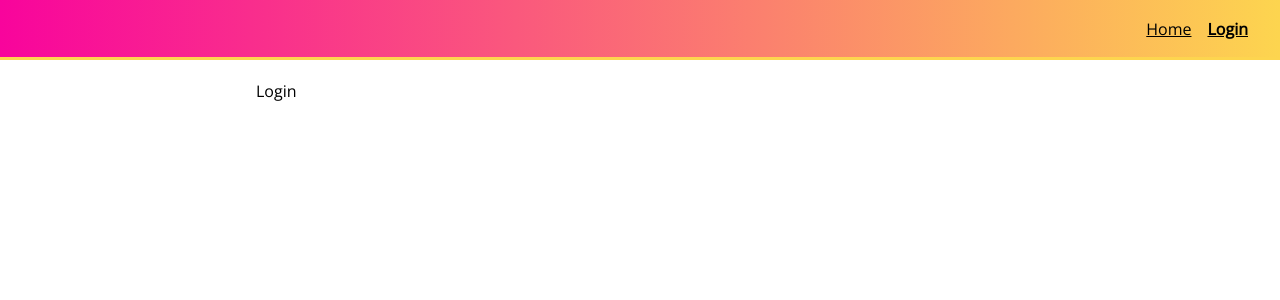
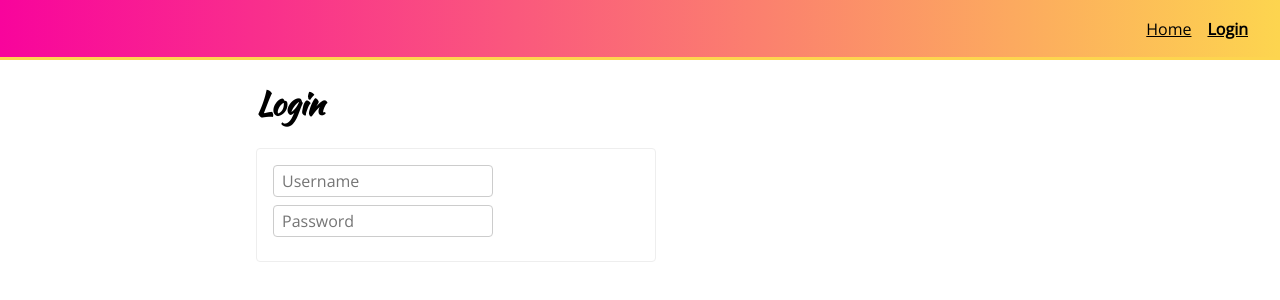
Before and after one commit to nghilevi/react-lab, a React (Create React App) app in the folder styled-component-lab/: page /login in a window 1280 px wide. Shown: the top 300 px of the page. Built offline with nearby package versions, Linux system fonts and the light colour scheme.

Commit message:
added login input component

```diff
--- a/styled-component-lab/src/components/common/Header.js
+++ b/styled-component-lab/src/components/common/Header.js
@@ -41,7 +41,7 @@ const Menu = styled.nav`
 
 // we dont want to pass isActive to the normal Link/ReactRouterDomLink component
 // the isActive will then never be set on Link component
-// this is to avoid
+// this is to avoid an issue from React
 const Link = ({isActive, children, ...props}) => {
     return (
         <ReactRouterDomLink {...props}>{children}</ReactRouterDomLink>
--- /dev/null
+++ b/styled-component-lab/src/components/common/Input.js
@@ -0,0 +1,12 @@
+import styled from 'styled-components'
+
+const Input = styled.input`
+    padding: 4px 8px;
+    border: 1px solid #ccc;
+    border-radius: 4px;
+    font-size: 1em;
+    font-family: 'Open Sans';
+    margin-bottom: 8px;
+`
+
+export {Input}
--- a/styled-component-lab/src/components/common/index.js
+++ b/styled-component-lab/src/components/common/index.js
@@ -1,3 +1,4 @@
 export * from './Button'
 export * from './PageLayout'
 export * from './Header'
+export * from './Input'
--- a/styled-component-lab/src/components/pages/Login.js
+++ b/styled-component-lab/src/components/pages/Login.js
@@ -1,7 +1,47 @@
-import {PageLayout} from 'components/common'
+import {PageLayout, Input} from 'components/common'
+import styled from 'styled-components'
+import { useState } from 'react';
+
+const Form = styled.form`
+    width: 100%;
+    max-width: 400px;
+    background: white;
+    border: 1px solid #eee;
+    padding: 16px;
+    box-sizing: border-box;
+    color: black;
+    border-radius: 4px;
+`
 
 export default function Login(){
+    const [formFields, setFormFields] = useState({username: '', password: ''})
+
+    function handleInputChange(e){
+
+        //  access event object’s properties after the event handler has run, you need to call e.persist(). only relevant for React 16-
+        e.persist(); // we're going to be using the event in a callback fn within setFormFields
+
+        setFormFields(s => ({ // using callback to retrieve current state
+            ...s,
+            [e.target.name]: e.target.value // override value
+        }))
+    }
+
     return (
-        <PageLayout>Login</PageLayout>
+        <PageLayout>
+            <h1>Login</h1>
+            <Form>
+                <Input
+                    value={formFields.username}
+                    onChange={handleInputChange}
+                    type="text"
+                    name="username" placeholder="Username" />
+                <Input
+                    value={formFields.username}
+                    onChange={handleInputChange}
+                    type="password"
+                    name="password" placeholder="Password" />
+            </Form>
+        </PageLayout>
     )
 }
```
